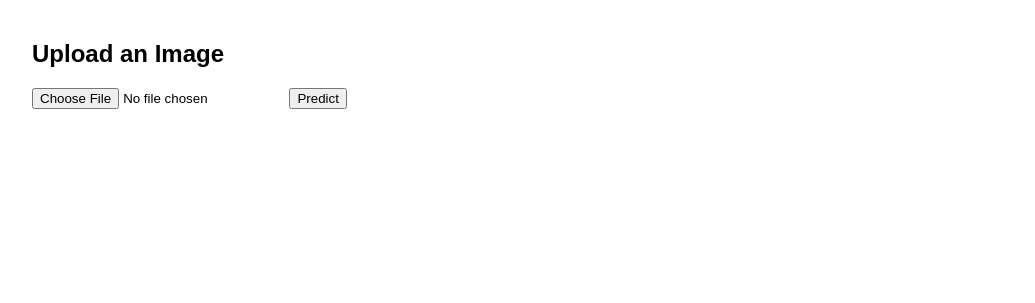
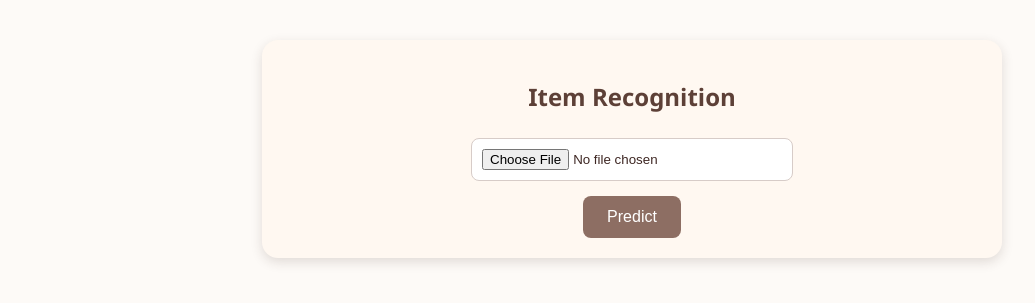
Before and after one commit to is-project-4th-year/Help-Me-Find, a Flask app: page / in a window 1280 px wide. Shown: the top 303 px of the page, without its empty margins (8-1043 px from the left). Run offline with Flask 3, Linux system fonts and the light colour scheme.

Commit message:
style: enhance HTML structure and styling for item recognition interface

```diff
--- /dev/null
+++ b/static/style.css
@@ -0,0 +1,112 @@
+/* Base styles */
+body {
+    font-family: 'Segoe UI', Tahoma, Geneva, Verdana, sans-serif;
+    margin: 0;
+    padding: 0;
+    background-color: #fdfaf7;
+    color: #3e2723;
+}
+
+.container {
+    max-width: 700px;
+    margin: 40px auto;
+    padding: 20px;
+    background: #fff8f1;
+    border-radius: 16px;
+    box-shadow: 0 4px 12px rgba(62, 39, 35, 0.15);
+}
+
+h2 {
+    text-align: center;
+    color: #5d4037;
+    margin-bottom: 25px;
+}
+
+form {
+    display: flex;
+    flex-direction: column;
+    align-items: center;
+    gap: 15px;
+}
+
+input[type="file"] {
+    border: 1px solid #d7ccc8;
+    border-radius: 8px;
+    padding: 10px;
+    background: #fff;
+    cursor: pointer;
+    width: 100%;
+    max-width: 300px;
+}
+
+input[type="submit"] {
+    background: #8d6e63;
+    color: #fff;
+    padding: 12px 24px;
+    border: none;
+    border-radius: 8px;
+    font-size: 16px;
+    cursor: pointer;
+    transition: background 0.3s ease;
+}
+
+input[type="submit"]:hover {
+    background: #6d4c41;
+}
+
+.result {
+    margin-top: 30px;
+    padding: 20px;
+    border-radius: 12px;
+    background: #efebe9;
+    box-shadow: inset 0 2px 6px rgba(0,0,0,0.05);
+}
+
+.result h3 {
+    margin-top: 0;
+    color: #4e342e;
+}
+
+.result strong {
+    font-size: 18px;
+    color: #3e2723;
+}
+
+.uploaded-image {
+    margin-top: 15px;
+    text-align: center;
+}
+
+.uploaded-image img {
+    max-width: 100%;
+    border-radius: 12px;
+    box-shadow: 0 4px 10px rgba(0,0,0,0.1);
+}
+
+.color-section {
+    margin-top: 15px;
+    display: flex;
+    align-items: center;
+    gap: 12px;
+}
+
+.color-box {
+    display: inline-block;
+    width: 35px;
+    height: 35px;
+    border: 2px solid #5d4037;
+    border-radius: 6px;
+    box-shadow: 0 2px 6px rgba(0,0,0,0.1);
+}
+
+/* Mobile responsive */
+@media (max-width: 600px) {
+    .container {
+    margin: 20px;
+    padding: 15px;
+    }
+
+    input[type="submit"] {
+    width: 100%;
+    }
+}
--- a/templates/index.html
+++ b/templates/index.html
@@ -3,30 +3,14 @@
 <head>
   <meta charset="UTF-8">
   <title>Item Recognition</title>
-  <style>
-    body {
-      font-family: Arial, sans-serif;
-      margin: 40px;
-    }
-    .result {
-      margin-top: 20px;
-      padding: 15px;
-      border: 1px solid #ccc;
-      border-radius: 8px;
-      max-width: 400px;
-    }
-    .color-box {
-      display: inline-block;
-      width: 30px;
-      height: 30px;
-      border: 1px solid #000;
-      margin-left: 10px;
-      vertical-align: middle;
-    }
-  </style>
+  <meta name="viewport" content="width=device-width, initial-scale=1.0">
+  <link rel="stylesheet" href="{{ url_for('static', filename='style.css') }}">
+
 </head>
 <body>
-  <h2>Upload an Image</h2>
+  <div class="container">
+    <h2>Item Recognition</h2>
+
     <form method="POST" enctype="multipart/form-data">
       <input type="file" name="file">
       <input type="submit" value="Predict">
@@ -35,21 +19,24 @@
     {% if prediction %}
     <div class="result">
       <h3>Prediction Result</h3>
-    <p><strong>{{ prediction }}</strong></p>
+      <p><strong>{{ prediction.split("Color:")[0] }}</strong></p>
 
       {% if image_url %}
+        <div class="uploaded-image">
           <h4>Uploaded Image:</h4>
-      <img src="{{ image_url }}" alt="Uploaded Image" style="max-width: 300px;">
+          <img src="{{ image_url }}" alt="Uploaded Image">
+        </div>
       {% endif %}
 
       {% if "Color:" in prediction %}
+        <div class="color-section">
           <h4>Detected Color:</h4>
-      <p>
-        {{ prediction.split('Color:')[1].strip() }}
+          <span>{{ prediction.split('Color:')[1].strip() }}</span>
           <span class="color-box" style="background-color: {{ prediction.split('Color:')[1].strip().lower() }}"></span>
-      </p>
+        </div>
       {% endif %}
     </div>
     {% endif %}
+  </div>
 </body>
 </html>
```
Lines whose indentation alone changed are shown as unchanged.
